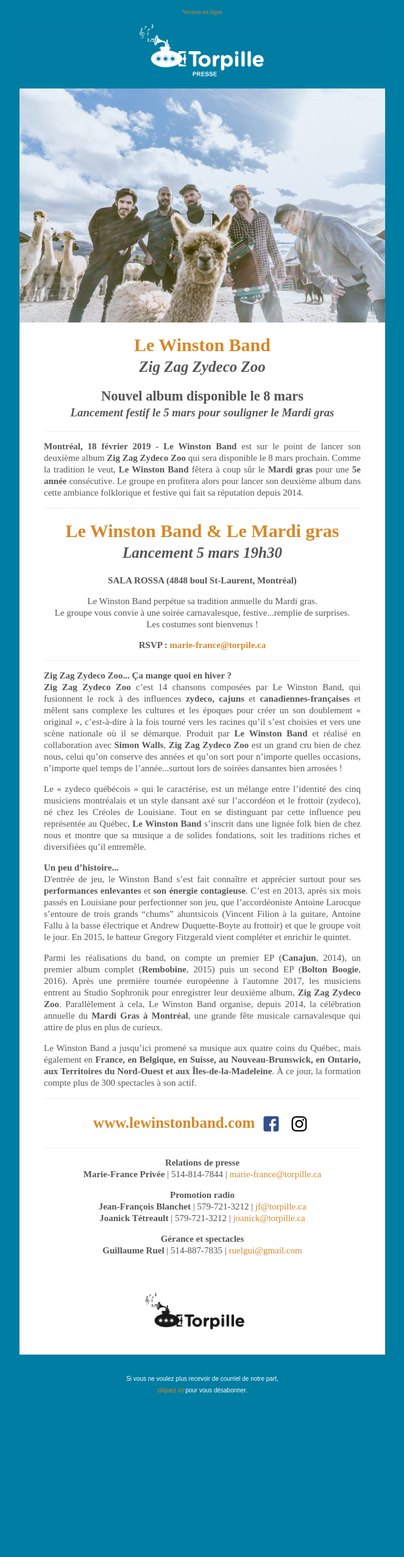
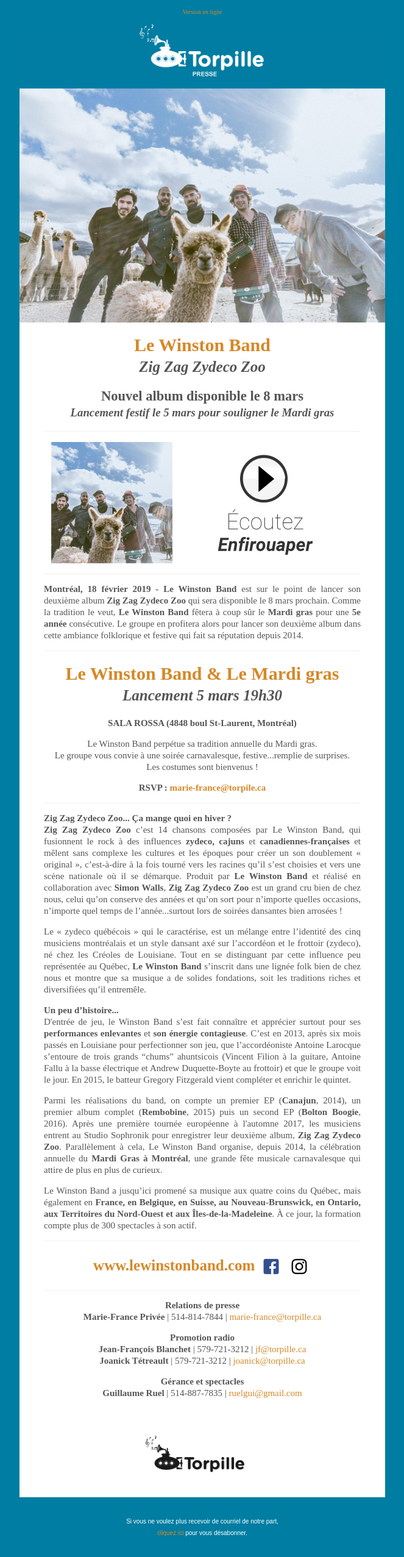
Before and after one commit to graphismatique/mfp, a Jekyll site: the page LeWinstonBand/ZigZagZydecoZoo/index.html, which Jekyll copies as it is, in a window 1280 px wide. Shown: the whole page at 61% size, without its empty margins (308-971 px from the left). Built offline with Jekyll 4.4.1, drawn with Linux system fonts in a browser that asks for light colours; before the commit the page ends 2320 px from its top, so only the background shows below that.

Commit message:
Update index.html

```diff
--- a/LeWinstonBand/ZigZagZydecoZoo/index.html
+++ b/LeWinstonBand/ZigZagZydecoZoo/index.html
@@ -235,6 +235,8 @@
                                     <h1><b class="color">Le Winston Band</b><br><small><b><i>Zig Zag Zydeco Zoo</i></b></small><br></h1>
                                     <h2>Nouvel album disponible le 8 mars <br><small><i>Lancement festif le 5 mars pour souligner le Mardi gras</i></small></h2>
                                     <hr>
+                                    <a href="http://torpille.ca/2019/01/le-winston-band-nouvel-extrait-/" target="_blank"><img src="http://mariefranceprivee.com/LeWinstonBand/ZigZagZydecoZoo/assets/PlayBtn.jpg" alt="Écoutez l'extrait Il Neige"></a>
+                                    <hr>
                                     <p><b>Montréal, 18 février 2019 - Le Winston Band</b> est sur le point de lancer son deuxième album <b>Zig Zag Zydeco Zoo</b> qui sera disponible le 8 mars prochain. Comme la tradition le veut, <b>Le Winston Band</b> fêtera à coup sûr le <b>Mardi gras</b> pour une <b>5e année</b> consécutive. Le groupe en profitera alors pour lancer son deuxième album dans cette ambiance folklorique et festive qui fait sa réputation depuis 2014.</p>
                                     <hr>
                                     <h1><b class="color">Le Winston Band & Le Mardi gras</b><br><small><b><i>Lancement 5 mars 19h30</i></b></small></h1>
```
